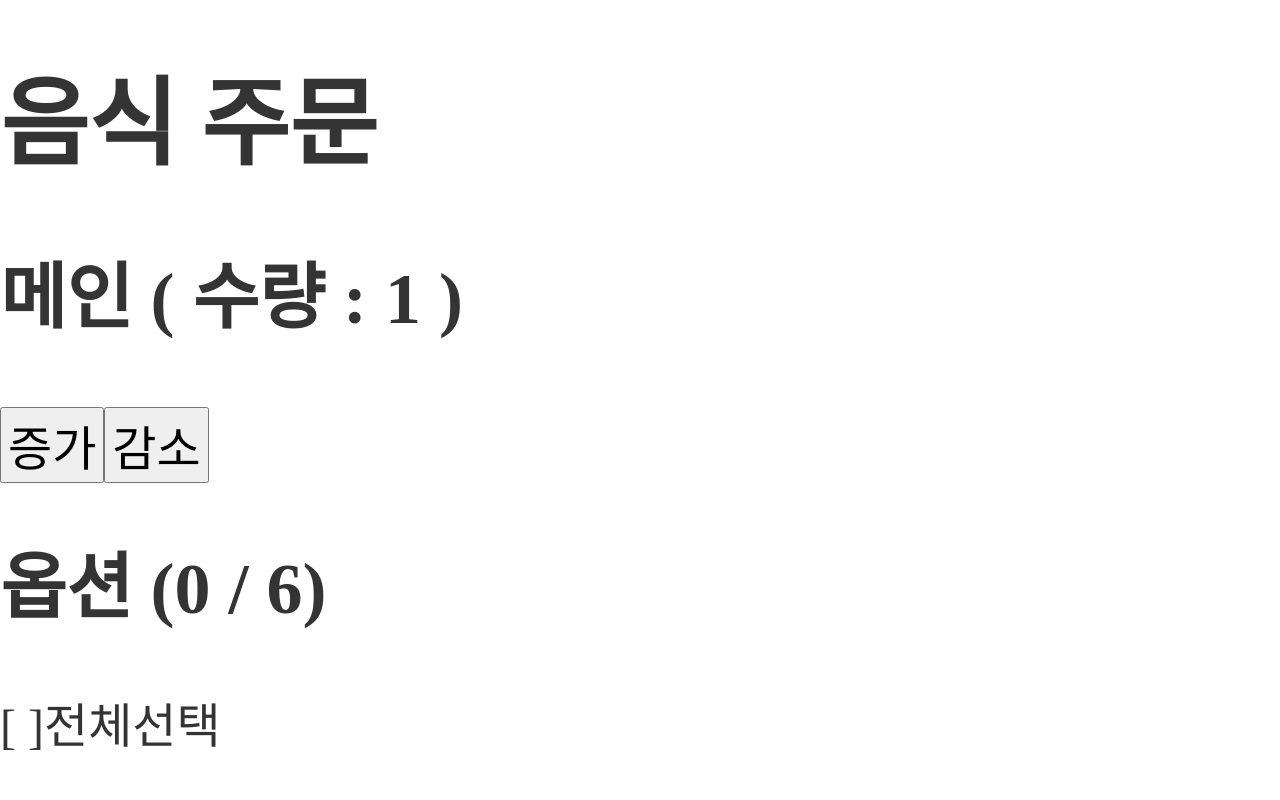
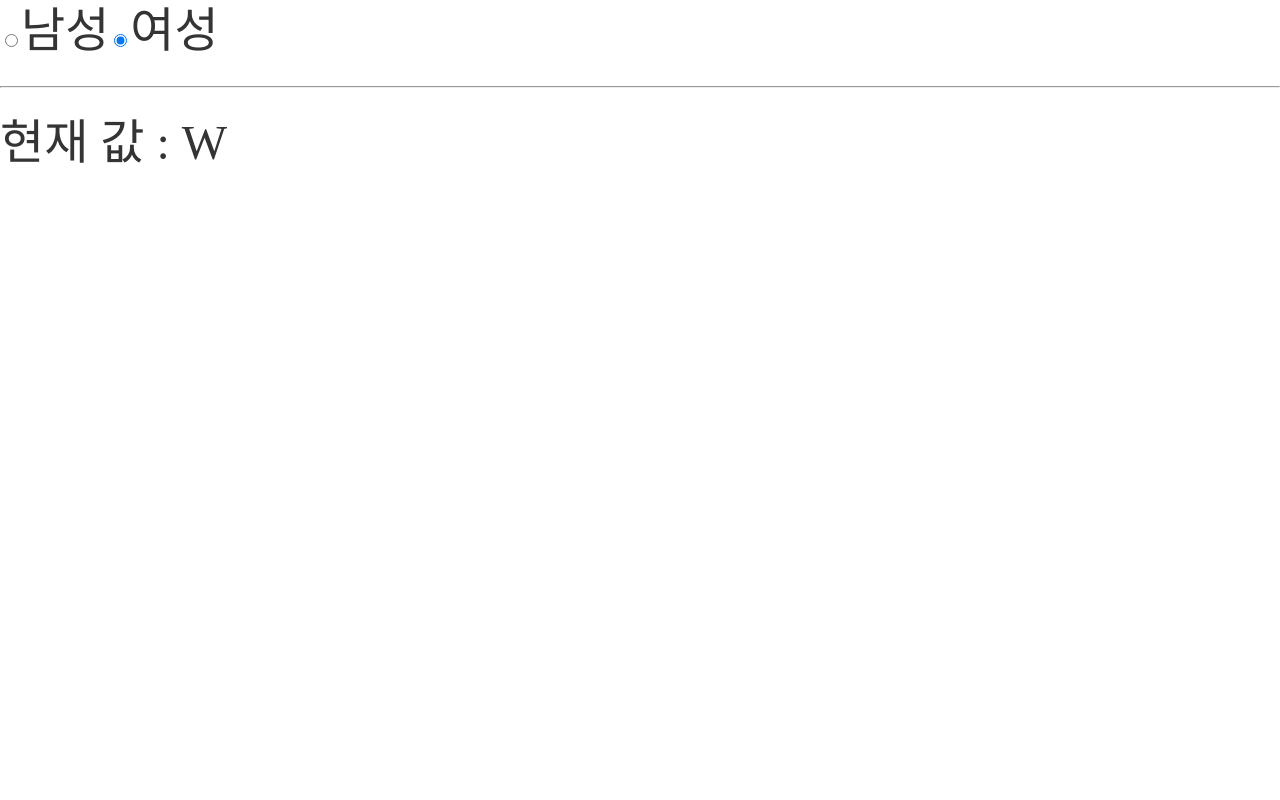
Before and after one commit to NewBean0312/react-test, a React (Create React App) app: page / in a window 1280 px wide. Shown: the top 800 px of the page. Built offline with nearby package versions, Linux system fonts and the light colour scheme; the HTML template or start-up script is replaced by a standard one; a web font is replaced by a local one.

Commit message:
라디오 버튼 다루기

```diff
--- a/src/App.js
+++ b/src/App.js
@@ -1,11 +1,30 @@
-import Order from "./Order";
+import React, { useState } from "react";
 
 import "./App.css";
 
 function App() {
+  const [selectedGender, setSelectedGender] = useState("W");
+
   return (
     <>
-      <Order />
+      <label>
+        <input
+          type="radio"
+          name="gender"
+          onChange={(e) => setSelectedGender("M")}
+          checked={selectedGender == "M"}
+        />
+        남성
+        <input
+          type="radio"
+          name="gender"
+          onChange={(e) => setSelectedGender("W")}
+          checked={selectedGender == "W"}
+        />
+        여성
+      </label>
+      <hr />
+      <div>현재 값 : {selectedGender}</div>
     </>
   );
 }
```
